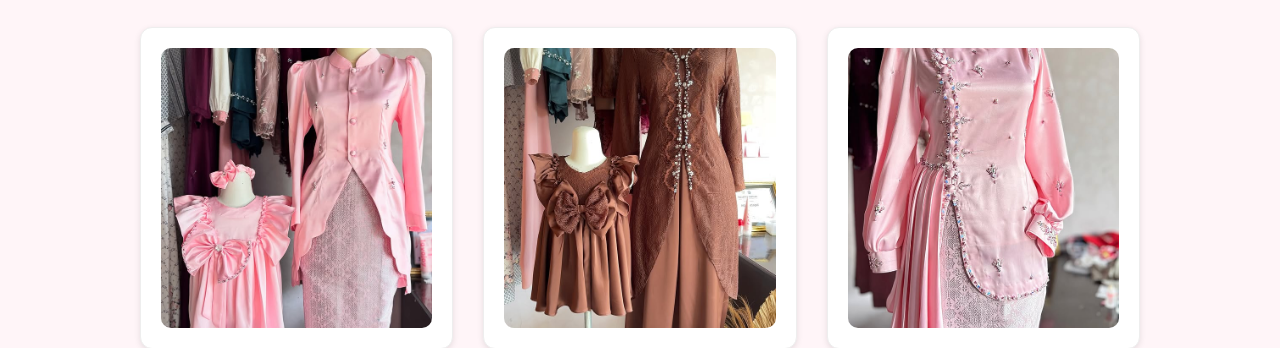
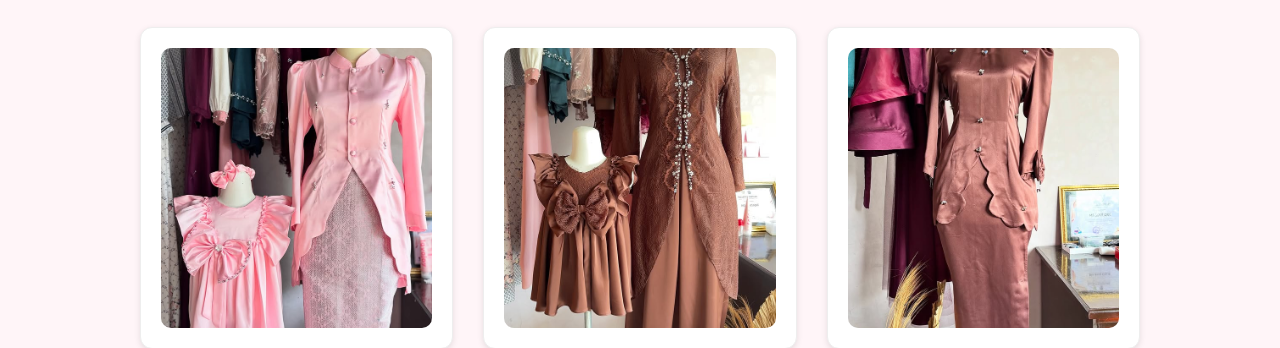
Before and after one commit to faiii127/MSboutique, a plain HTML site: page index.html in a window 1280 px wide. Shown: the part 604-952 px from the top of the page. Drawn offline with Linux system fonts and the light colour scheme.

Commit message:
Update index.html

```diff
--- a/index.html
+++ b/index.html
@@ -36,7 +36,7 @@
         <img src="img/produk3.jpg" >
       </div>
       <div class="produk-item">
-        <img src="img/produk1.jpg" >
+        <img src="img/produk5.jpg" >
       </div>
     </div>
   </section>
```
